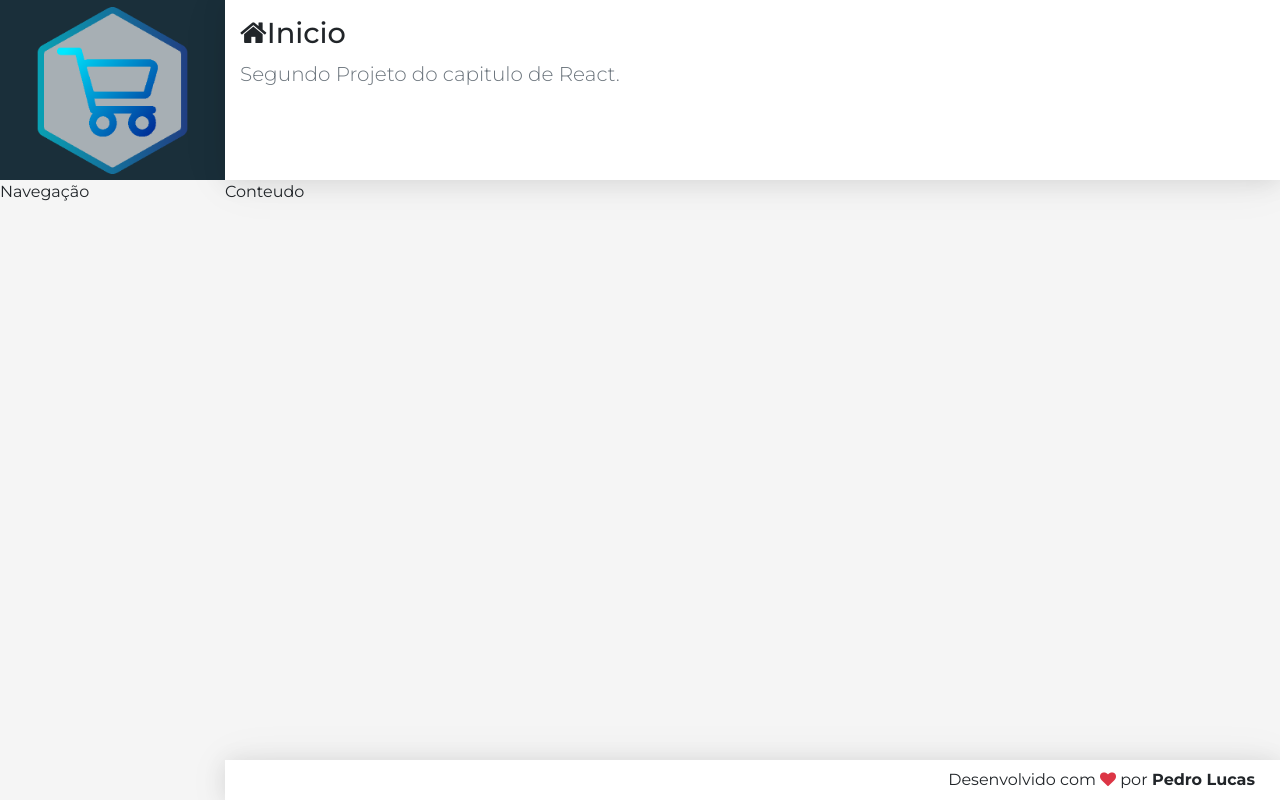
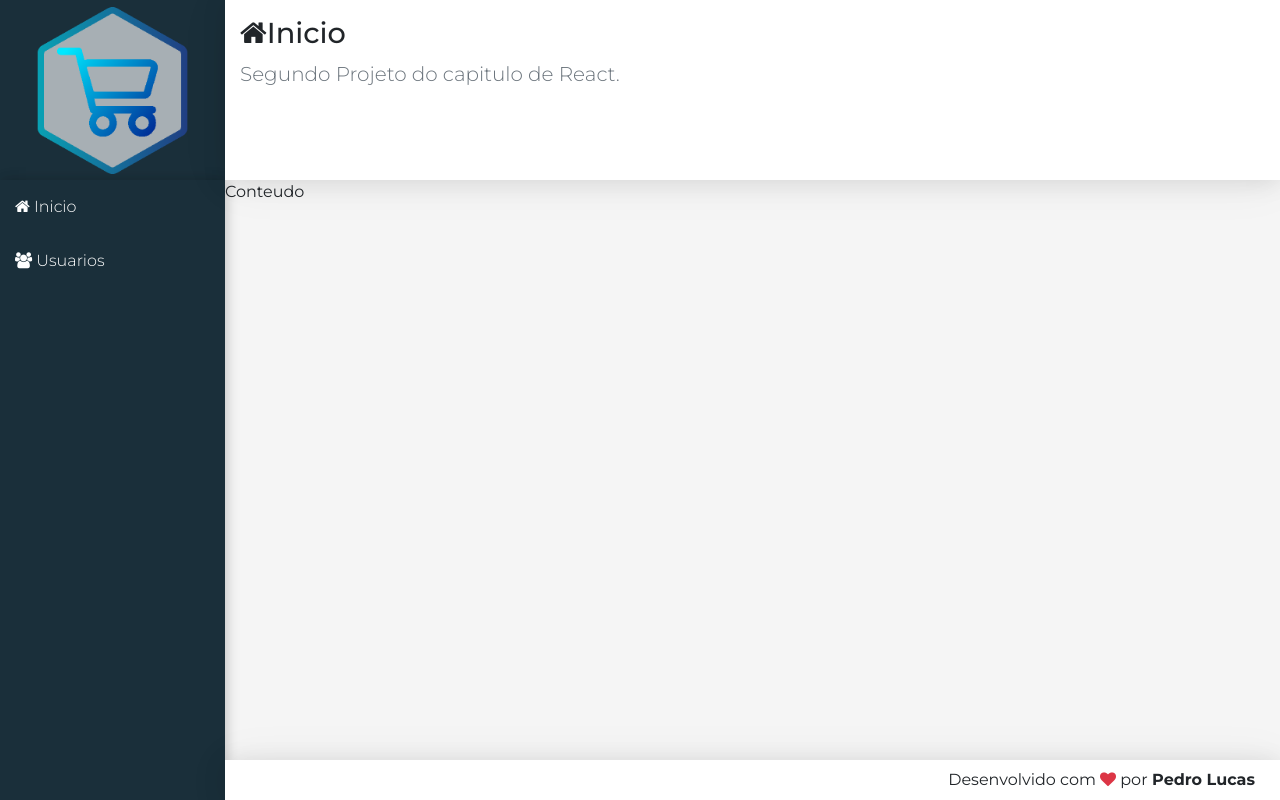
Before and after one commit to Smooke09/ReactJs-Projeto-Cadastro-de-Usu-rio, a React (Create React App) app: page / in a window 1280 px wide. Built offline with nearby package versions, Linux system fonts and the light colour scheme.

Commit message:
Component Nav

```diff
--- a/src/components/template/Nav.css
+++ b/src/components/template/Nav.css
@@ -0,0 +1,16 @@
+aside.menu-area {
+  background-color: var(--bg-dark);
+  box-shadow: 2px 0 10px 0 rgba(0, 0, 0, 0.12), 2px 0 15px 0 rgba(0, 0, 0, 0.09);
+}
+
+.menu a {
+  display: block;
+  text-decoration: none;
+  color: #fff;
+  padding: 15px;
+  font-weight: 300;
+}
+
+.menu a:hover {
+  background: linear-gradient(135deg, #07a7e3 0%, #32dac3 100%);
+}
--- a/src/components/template/Nav.jsx
+++ b/src/components/template/Nav.jsx
@@ -2,5 +2,16 @@
 import React from "react";
 
 export default (props) => {
-  return <aside className="menu-area">Navegação</aside>;
+  return (
+    <aside className="menu-area">
+      <nav className="menu">
+        <a href="#/">
+          <i className="fa fa-home"></i> Inicio
+        </a>
+        <a href="#/users">
+          <i className="fa fa-users"></i> Usuarios
+        </a>
+      </nav>
+    </aside>
+  );
 };
```
